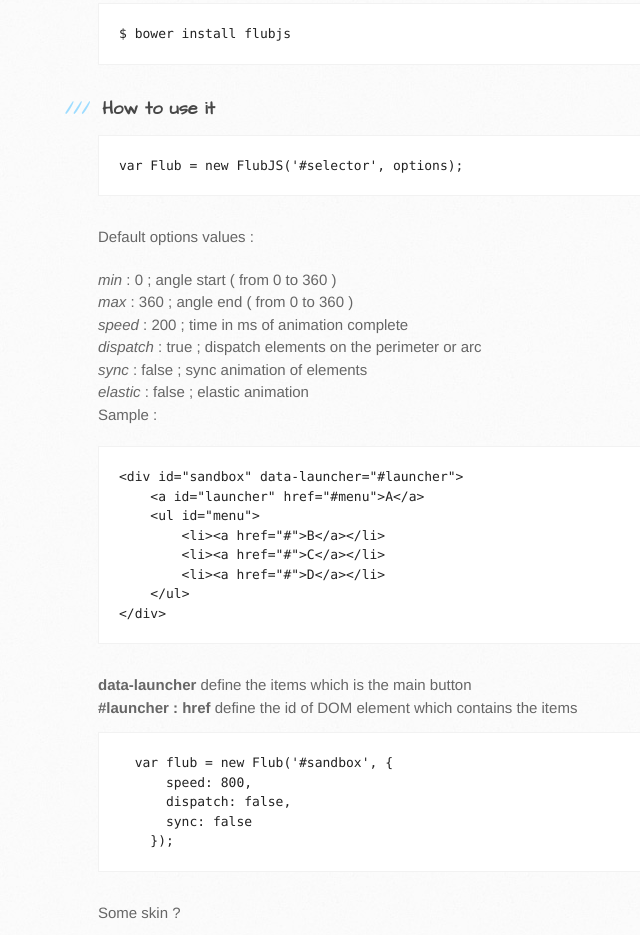
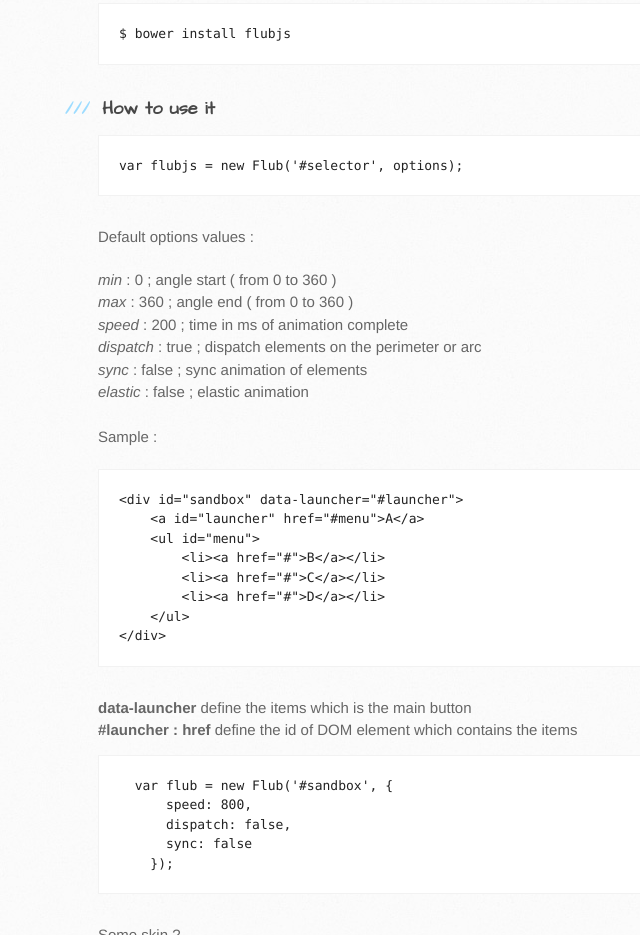
Before and after one commit to gouz/flubjs, a plain HTML site: page index.html in a window 1280 px wide. Shown: the part 825-1760 px from the top of the page, without its empty margins (72-712 px from the left). Drawn offline with Linux system fonts and the light colour scheme.

Commit message:
Update index.html

```diff
--- a/index.html
+++ b/index.html
@@ -69,7 +69,7 @@
 <h3>
 <a id="how-to-use-it" class="anchor" href="#how-to-use-it" aria-hidden="true"><span class="octicon octicon-link"></span></a>How to use it</h3>
 
-<div class="highlight highlight-js"><pre><span class="pl-s">var</span> Flub <span class="pl-k">=</span> <span class="pl-k">new</span> <span class="pl-en">FlubJS</span>(<span class="pl-s1"><span class="pl-pds">'</span>#selector<span class="pl-pds">'</span></span>, options);</pre></div>
+<div class="highlight highlight-js"><pre><span class="pl-s">var</span> flubjs <span class="pl-k">=</span> <span class="pl-k">new</span> <span class="pl-en">Flub</span>(<span class="pl-s1"><span class="pl-pds">'</span>#selector<span class="pl-pds">'</span></span>, options);</pre></div>
 
 <p>Default options values :</p>
 
@@ -87,7 +87,7 @@
 <li>
 <em>elastic</em> : false ; elastic animation</li>
 </ul>
-
+<br />
 <p>Sample :</p>
 
 <div class="highlight highlight-html"><pre>&lt;<span class="pl-ent">div</span> <span class="pl-e">id</span>=<span class="pl-s1"><span class="pl-pds">"</span>sandbox<span class="pl-pds">"</span></span> <span class="pl-e">data-launcher</span>=<span class="pl-s1"><span class="pl-pds">"</span>#launcher<span class="pl-pds">"</span></span>&gt;
```
